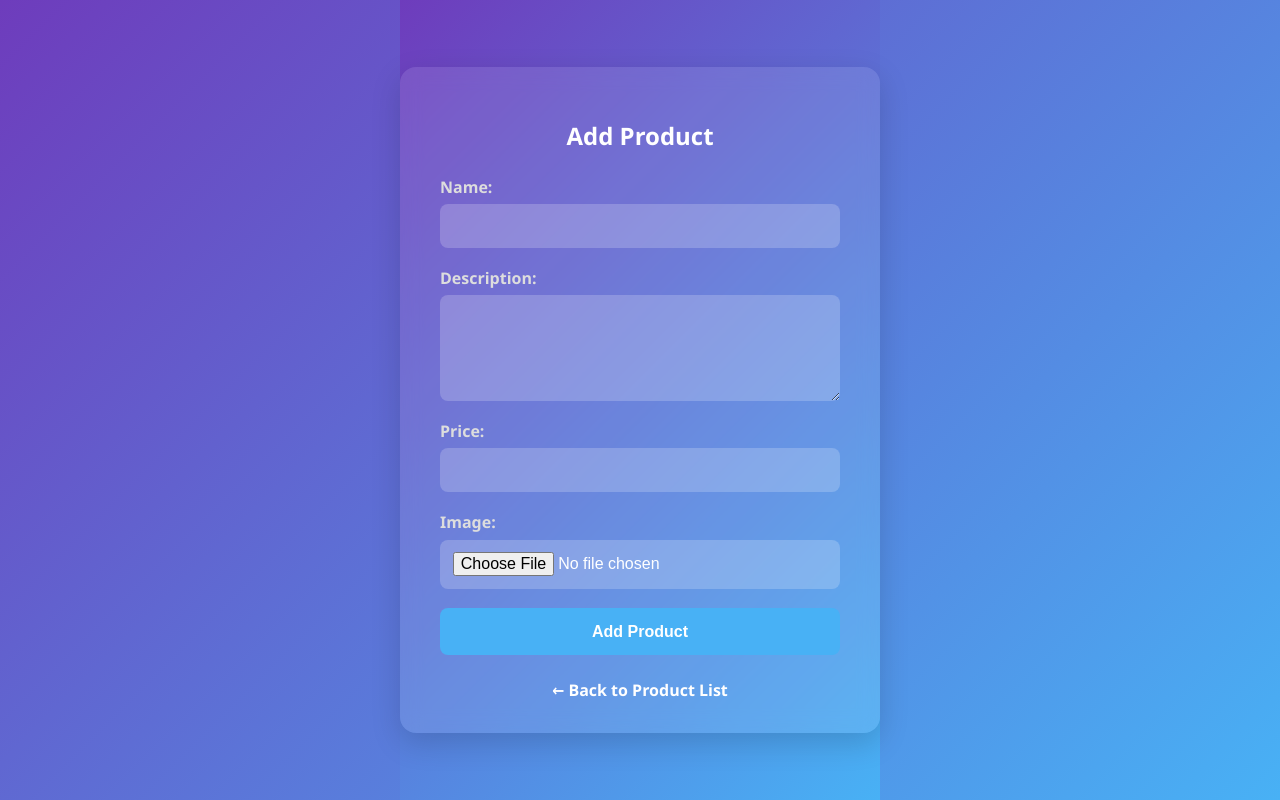
After one commit to Manish8747/ecom-flask, a Flask app: page /add-product in a window 1280 px wide. The commit adds this page. Run offline with Flask 3, Linux system fonts and the light colour scheme.

Commit message:
Product management module complete..

```diff
--- a/app.py
+++ b/app.py
@@ -1,14 +1,21 @@
-from flask import Flask, redirect, url_for, session, render_template
+import os
+from flask import Flask, redirect, request, send_from_directory, url_for, session, render_template
 from config import SECRET_KEY, SQLALCHEMY_DATABASE_URI, SQLALCHEMY_TRACK_MODIFICATIONS, JWT_SECRET_KEY
 from auth import auth_bp
-from models import db
+from models import db, Product
 from flask_jwt_extended import JWTManager  # type: ignore
+from werkzeug.utils import secure_filename
+
 
 app = Flask(__name__)
 app.config['SECRET_KEY'] = SECRET_KEY
 app.config['SQLALCHEMY_DATABASE_URI'] = SQLALCHEMY_DATABASE_URI
 app.config['SQLALCHEMY_TRACK_MODIFICATIONS'] = SQLALCHEMY_TRACK_MODIFICATIONS
 app.config['JWT_SECRET_KEY'] = JWT_SECRET_KEY
+
+UPLOAD_FOLDER = os.path.join(os.getcwd(), 'uploads')
+os.makedirs(UPLOAD_FOLDER, exist_ok=True)  # create folder if it doesn't exist
+app.config['UPLOAD_FOLDER'] = UPLOAD_FOLDER
 
 db.init_app(app)
 jwt = JWTManager(app)
@@ -25,12 +32,70 @@ def home():
         return redirect(url_for('dashboard'))
     return redirect(url_for('auth.login'))
 
+
 @app.route('/dashboard')
 def dashboard():
-    """ Render Dashboard page """
-    if 'access_token' in session:
-        return render_template('dashboard.html')
-    return redirect(url_for('auth.login'))
+    if 'access_token' not in session:
+        return redirect(url_for('auth.login'))
+    products = Product.query.all()
+    return render_template('dashboard.html', products=products)
+
+
+@app.route('/add-product', methods=['GET', 'POST'])
+def add_product():
+    if request.method == 'POST':
+        name = request.form['name']
+        description = request.form['description']
+        price = float(request.form['price'])
+        image = request.files['image']
+        filename = secure_filename(image.filename)  # type: ignore
+        image.save(os.path.join(app.config['UPLOAD_FOLDER'], filename))
+
+        product = Product(name=name, description=description, price=price, image=filename)
+        db.session.add(product)
+        db.session.commit()
+        return redirect(url_for('product_list'))
+    return render_template('add_product.html')
+
+
+@app.route('/edit-product/<int:id>', methods=['GET', 'POST'])
+def edit_product(id):
+    product = Product.query.get_or_404(id)
+    if request.method == 'POST':
+        product.name = request.form['name']
+        product.description = request.form['description']
+        product.price = float(request.form['price'])
+
+        if 'image' in request.files and request.files['image'].filename != '':
+            image = request.files['image']
+            filename = secure_filename(image.filename)  # type: ignore
+            image.save(os.path.join(app.config['UPLOAD_FOLDER'], filename))
+            product.image = filename
+
+        db.session.commit()
+        return redirect(url_for('product_list'))
+
+    return render_template('edit_product.html', product=product)
+
+
+@app.route('/delete-product/<int:id>')
+def delete_product(id):
+    product = Product.query.get_or_404(id)
+    db.session.delete(product)
+    db.session.commit()
+    return redirect(url_for('product_list'))
+
+
+@app.route('/uploads/<filename>')
+def uploaded_file(filename):
+    return send_from_directory(app.config['UPLOAD_FOLDER'], filename)
+
+
+@app.route('/products')
+def product_list():
+    products = Product.query.all()
+    return render_template('dashboard.html', products=products)
+
 
 @app.route('/logout', methods=['POST'])
 def logout():
@@ -38,5 +103,6 @@ def logout():
     session.pop('access_token', None)
     return redirect(url_for('auth.login'))
 
+
 if __name__ == '__main__':
     app.run(debug=True)
--- /dev/null
+++ b/templates/add_product.html
@@ -0,0 +1,128 @@
+<!DOCTYPE html>
+<html>
+  <head>
+    <title>Add Product</title>
+    <style>
+      body,
+      html {
+        margin: 0;
+        padding: 0;
+        height: 100%;
+        font-family: "Segoe UI", Tahoma, Geneva, Verdana, sans-serif;
+        background: linear-gradient(135deg, #6e3cbc, #48b1f5);
+        color: #fff;
+        display: flex;
+        justify-content: center;
+        align-items: center;
+        min-height: 100vh;
+      }
+
+      .form-container {
+        background: rgba(255, 255, 255, 0.1);
+        backdrop-filter: blur(10px);
+        padding: 2rem 2.5rem;
+        border-radius: 16px;
+        width: 400px;
+        box-shadow: 0 10px 30px rgba(0, 0, 0, 0.15);
+        animation: fadeIn 0.6s ease;
+      }
+
+      h2 {
+        text-align: center;
+        margin-bottom: 1.5rem;
+        color: #fff;
+      }
+
+      form {
+        display: flex;
+        flex-direction: column;
+      }
+
+      label {
+        font-weight: 600;
+        margin-bottom: 0.4rem;
+        color: #ddd;
+      }
+
+      input[type="text"],
+      input[type="number"],
+      textarea,
+      input[type="file"] {
+        padding: 0.8rem;
+        margin-bottom: 1.2rem;
+        border-radius: 8px;
+        border: none;
+        background-color: rgba(255, 255, 255, 0.2);
+        color: #fff;
+        font-size: 1rem;
+        resize: vertical;
+        transition: background-color 0.3s ease;
+      }
+
+      input[type="text"]:focus,
+      input[type="number"]:focus,
+      textarea:focus,
+      input[type="file"]:focus {
+        outline: none;
+        background-color: rgba(255, 255, 255, 0.35);
+      }
+
+      textarea {
+        min-height: 80px;
+      }
+
+      button {
+        padding: 0.9rem;
+        border-radius: 8px;
+        border: none;
+        background-color: #48b1f5;
+        color: #fff;
+        font-weight: 700;
+        font-size: 1rem;
+        cursor: pointer;
+        transition: background-color 0.3s ease;
+      }
+
+      button:hover {
+        background-color: #6e3cbc;
+      }
+
+      .back-link {
+        display: block;
+        margin-top: 1.5rem;
+        text-align: center;
+        color: #fff;
+        font-weight: 600;
+        text-decoration: none;
+        transition: color 0.3s ease;
+      }
+
+      .back-link:hover {
+        color: #48b1f5;
+      }
+    </style>
+  </head>
+  <body>
+    <div class="form-container">
+      <h2>Add Product</h2>
+      <form method="POST" enctype="multipart/form-data">
+        <label for="name">Name:</label>
+        <input type="text" id="name" name="name" required />
+
+        <label for="description">Description:</label>
+        <textarea id="description" name="description"></textarea>
+
+        <label for="price">Price:</label>
+        <input type="number" id="price" step="0.01" name="price" required />
+
+        <label for="image">Image:</label>
+        <input type="file" id="image" name="image" required />
+
+        <button type="submit">Add Product</button>
+      </form>
+      <a href="{{ url_for('product_list') }}" class="back-link"
+        >← Back to Product List</a
+      >
+    </div>
+  </body>
+</html>
```
Also changed, not shown: models.py (+11 -0 lines), templates/dashboard.html (+141 -39 lines), templates/edit_product.html (added, +165 -0 lines), uploads/26427-3840x2160-desktop-4k-black-hole-wallpaper-image.jpg (added), uploads/71d7rfSl0wL.jpg (added).
